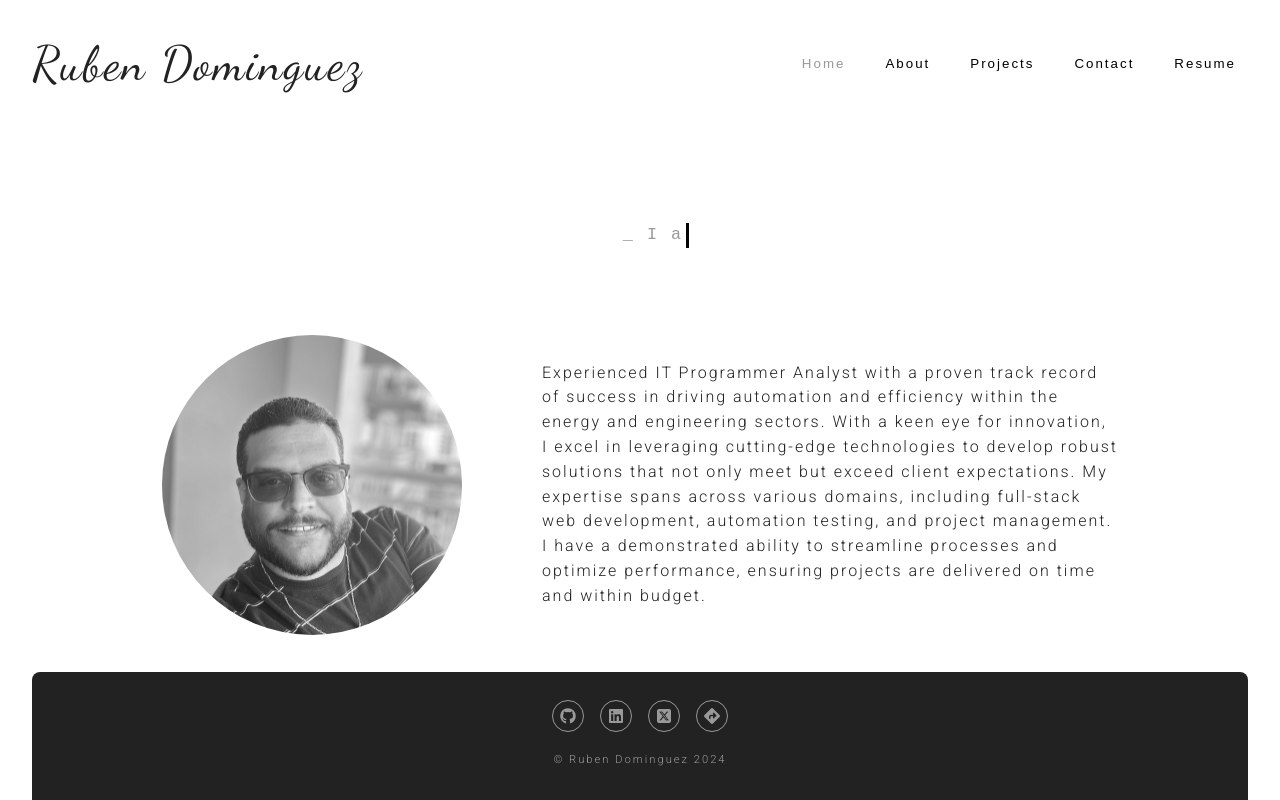
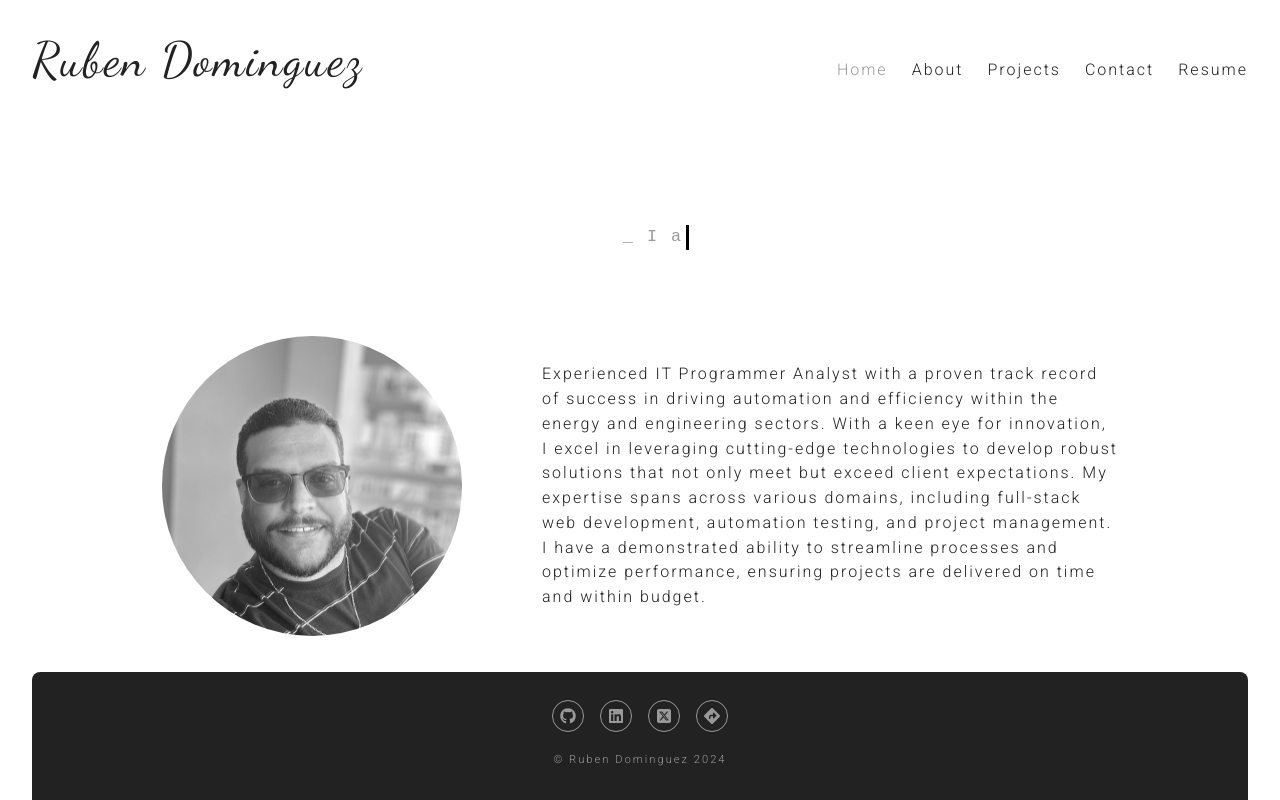
Before and after one commit to RubenDguez/portfolio-react, a React (Vite) app: page / in a window 1280 px wide. Built offline with nearby package versions, Linux system fonts and the light colour scheme.

Commit message:
Feature/use link in navigation (#3)
* replace buttons with Link from react router dom

* Update App.css

```diff
--- a/src/App.css
+++ b/src/App.css
@@ -15,7 +15,7 @@ body {
 .header {
   display: flex;
   justify-content: space-between;
-  align-items: center;
+  align-items: baseline;
   padding: 3rem 2rem 1.5rem 2rem;
 }
 
@@ -32,20 +32,14 @@ body {
 
 .navigation {
   display: flex;
-  gap: 1rem;
+  gap: 1.5rem;
 }
 
-.navigation > button {
-  background-color: transparent;
-  border: none;
-  cursor: pointer;
-  padding: 4px 12px;
-  border-radius: 4px;
-
+.navigation > a {
   transition: all 0.5s ease;
 }
 
-.navigation > button:hover {
+.navigation > a:hover {
   color: var(--light-color);
 }
 
@@ -325,14 +319,20 @@ body {
 }
 
 
-@media screen and (width <= 650px) {
+@media screen and (width <= 700px) {
   .header {
-    margin: 0;
     padding: 1rem;
+    margin-top: 2rem;
   }
 
+  .typewriter {
+    display: none;
+  }
+}
+
+@media screen and (width <= 800px) {
   .typewriter h3 {
-    font-size: 0.75rem;
+    font-size: 0.95rem;
     letter-spacing: normal;
   }
 }
@@ -340,7 +340,16 @@ body {
 @media screen and (width <= 990px) {
   .header {
     flex-direction: column;
+    align-items: center;
     gap: 2rem;
+  }
+
+  .home-wrapper {
+    padding-top: 3rem;
+  }
+  .typewriter {
+    align-items: start;
+    height: 15%;
   }
 
   .home {
--- a/src/components/Navigation/index.tsx
+++ b/src/components/Navigation/index.tsx
@@ -1,5 +1,5 @@
 import { FunctionComponent, PropsWithChildren } from 'react';
-import { useLocation, useNavigate } from 'react-router-dom';
+import { Link, useLocation } from 'react-router-dom';
 
 const buttons = [
   { title: 'Home', to: '/' },
@@ -22,12 +22,11 @@ export default function Navigation() {
 }
 
 const NavButton: FunctionComponent<PropsWithChildren<{ to: string }>> = function ({ children, to }) {
-  const navigate = useNavigate();
   const { pathname } = useLocation();
 
   return (
-    <button className={pathname === to ? 'active' : ''} onClick={() => navigate(to)}>
+    <Link className={pathname === to ? 'active' : ''} to={to} >
       {children}
-    </button>
+    </Link>
   );
 };
```
